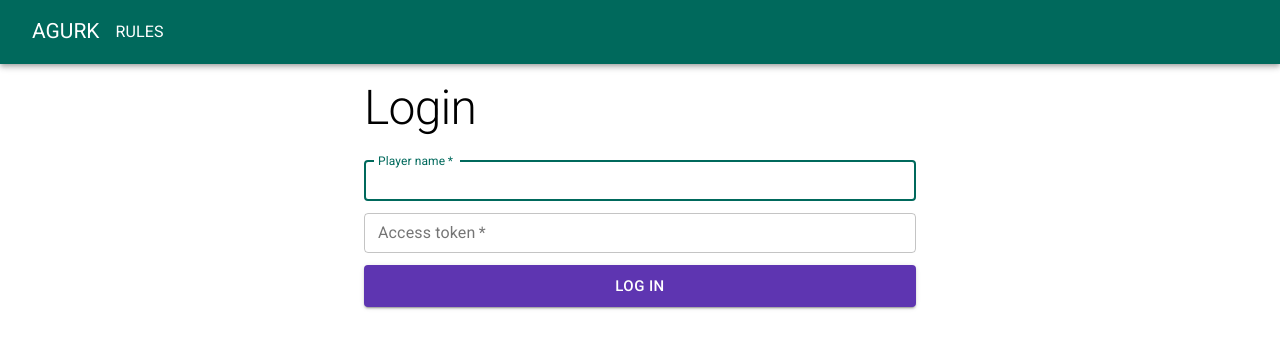
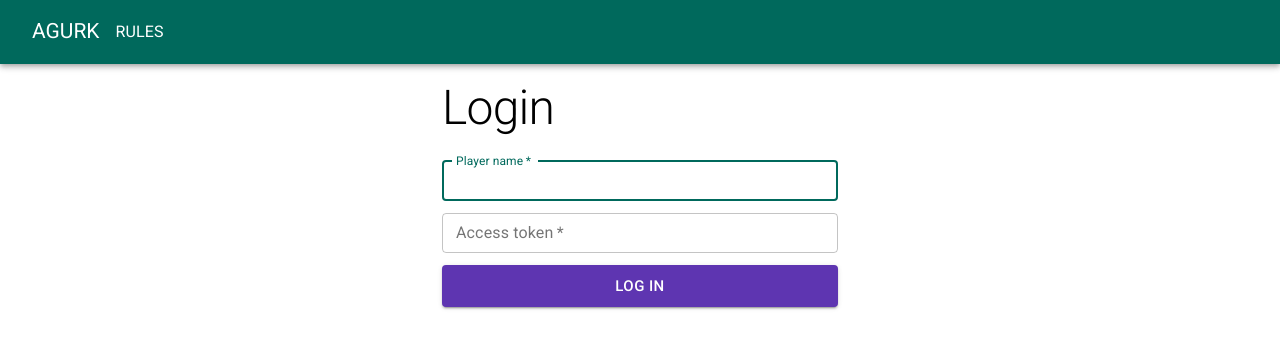
Before and after one commit to SimonMueller/agurk-client, a React (Create React App) app: page / in a window 1280 px wide. Shown: the top 348 px of the page. Built offline with nearby package versions, Linux system fonts and the light colour scheme.

Commit message:
smaller login

```diff
--- a/src/components/Login.tsx
+++ b/src/components/Login.tsx
@@ -33,7 +33,7 @@ function Login({ dispatch, error, isRequestingAuthentication }: Props) {
   }
 
   return (
-    <Container maxWidth="sm">
+    <Container maxWidth="xs">
       <Typography variant="h1" gutterBottom>Login</Typography>
 
       <Box marginBottom={2}>
```
Also changed, not shown: 1 other file (tests, documents, lock files or other folders).
